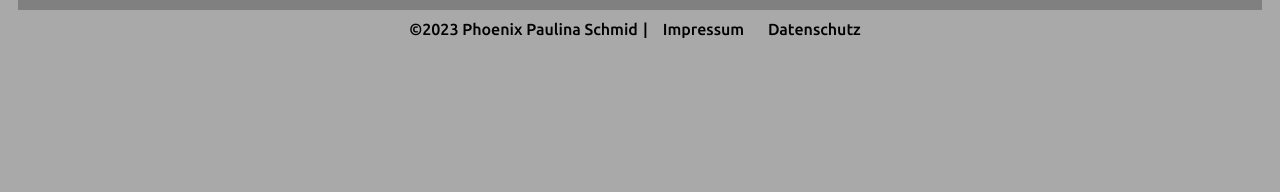
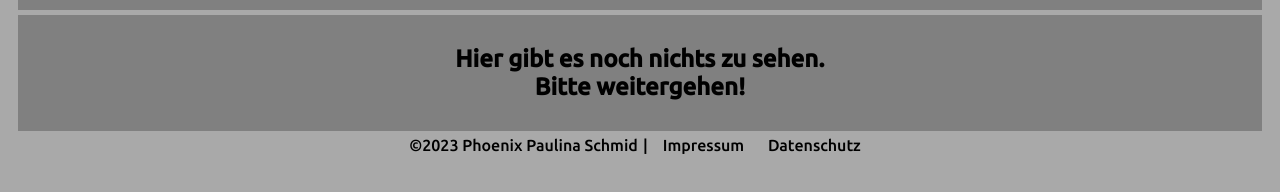
Before and after one commit to gelbphoenix/gelbphoenix.github.io, a plain HTML site: page index.html in a window 1280 px wide. Shown: the part 182-374 px from the top of the page. Drawn offline with Linux system fonts and the light colour scheme.

Commit message:
"Nix da"-Nachricht + .container-Class

```diff
--- a/index.html
+++ b/index.html
@@ -70,7 +70,9 @@
             </div>
         </header>
         <main class="main-body">
-
+            <div class="container">
+                <h2>Hier gibt es noch nichts zu sehen. <br> Bitte weitergehen!</h2>
+            </div>
         </main>
         <footer>
             <div class="footer-box">
--- a/style.css
+++ b/style.css
@@ -98,6 +98,14 @@ li {
     padding-top: 5px;
 }
 
+.container {
+    padding: 10px;
+    padding-left: 20px;
+    padding-right: 20px;
+    text-align: center;
+    background-color: #808080;
+}
+
 .impressum {
     padding: 5px;
     padding-left: 20px;
```
